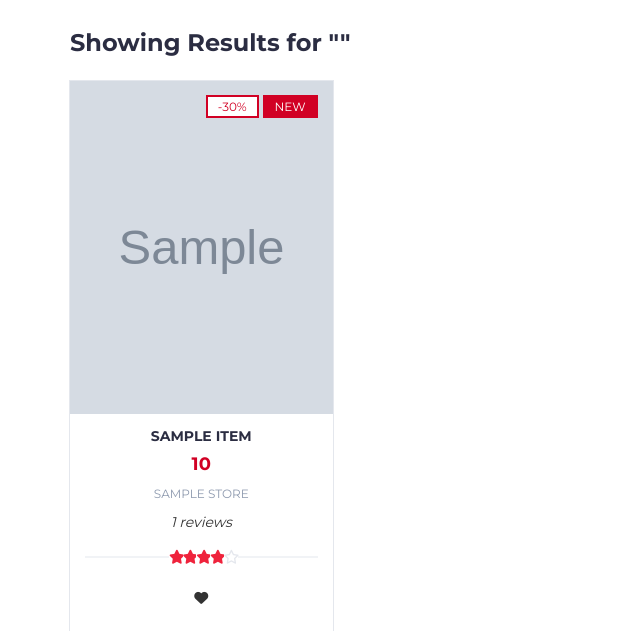
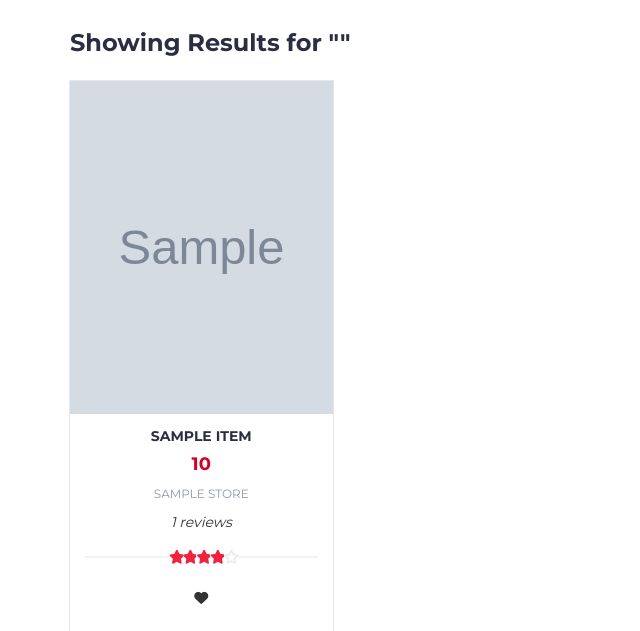
Before and after one commit to Omoleen/final-year-scraper, a Django app: template templates/results.html in a window 1280 px wide. Shown: the part 229-860 px from the top of the page, without its empty margins (0-640 px from the left). Run offline with Django 3.2, Linux system fonts and the light colour scheme; the template is opened without the code that fills it: most values are stand-ins (such as "Sample title", 1, 10 or a date in 2020); grey boxes marked "Sample" are stand-in pictures; data that the repository does not hold is empty; some libraries are stand-ins or nearby versions.

Commit message:
removed 30 label

```diff
--- a/templates/results.html
+++ b/templates/results.html
@@ -226,10 +226,10 @@
 								<div class="product">
 									<div class="product-img">
 										<img src={{ item.img }} width="333" height="333" id="productimg">
-										<div class="product-label">
+										<!--<div class="product-label">
 											<span class="sale">-30%</span>
 											<span class="new">NEW</span>
-										</div>
+										</div>-->
 									</div>
 									<div class="product-body">
 										<h3 class="product-name"><a href={{ item.link }}>{{ item.title }}</a></h3>
```
